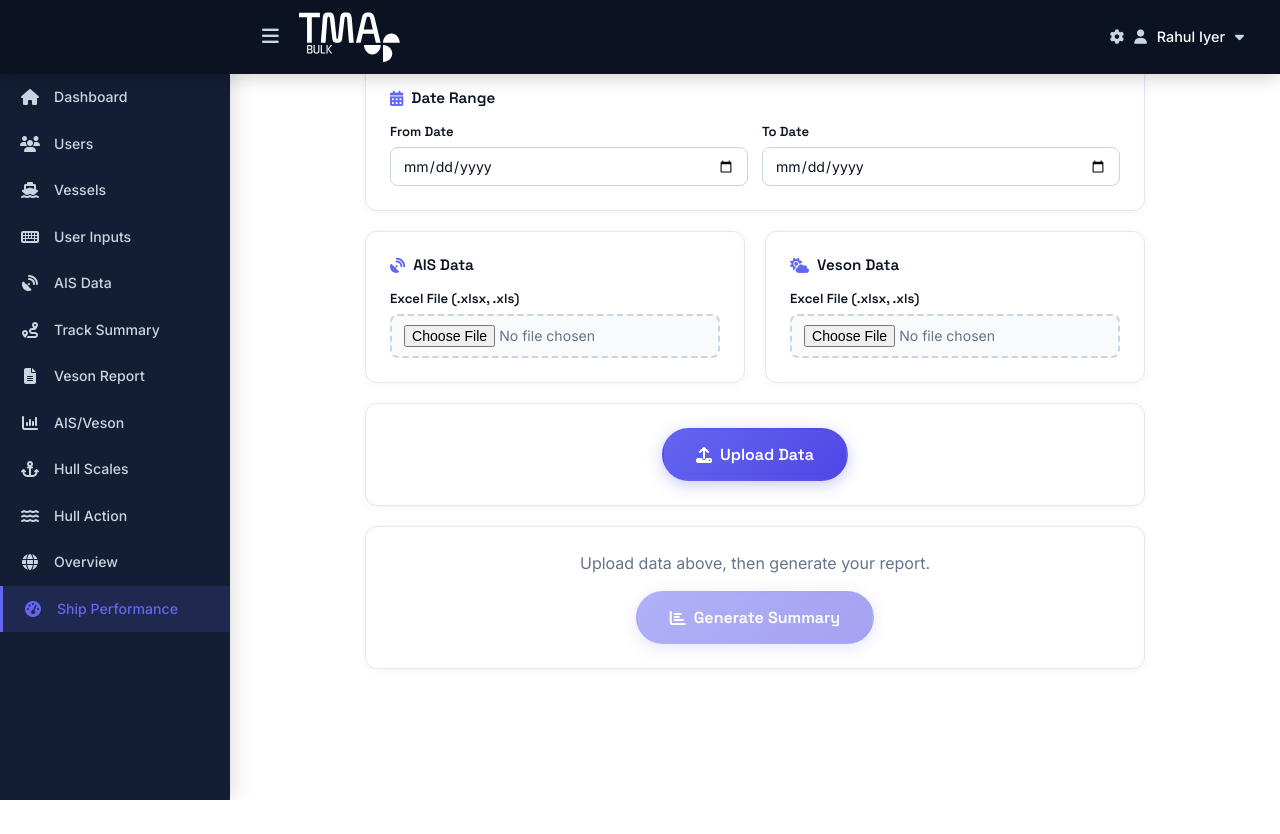
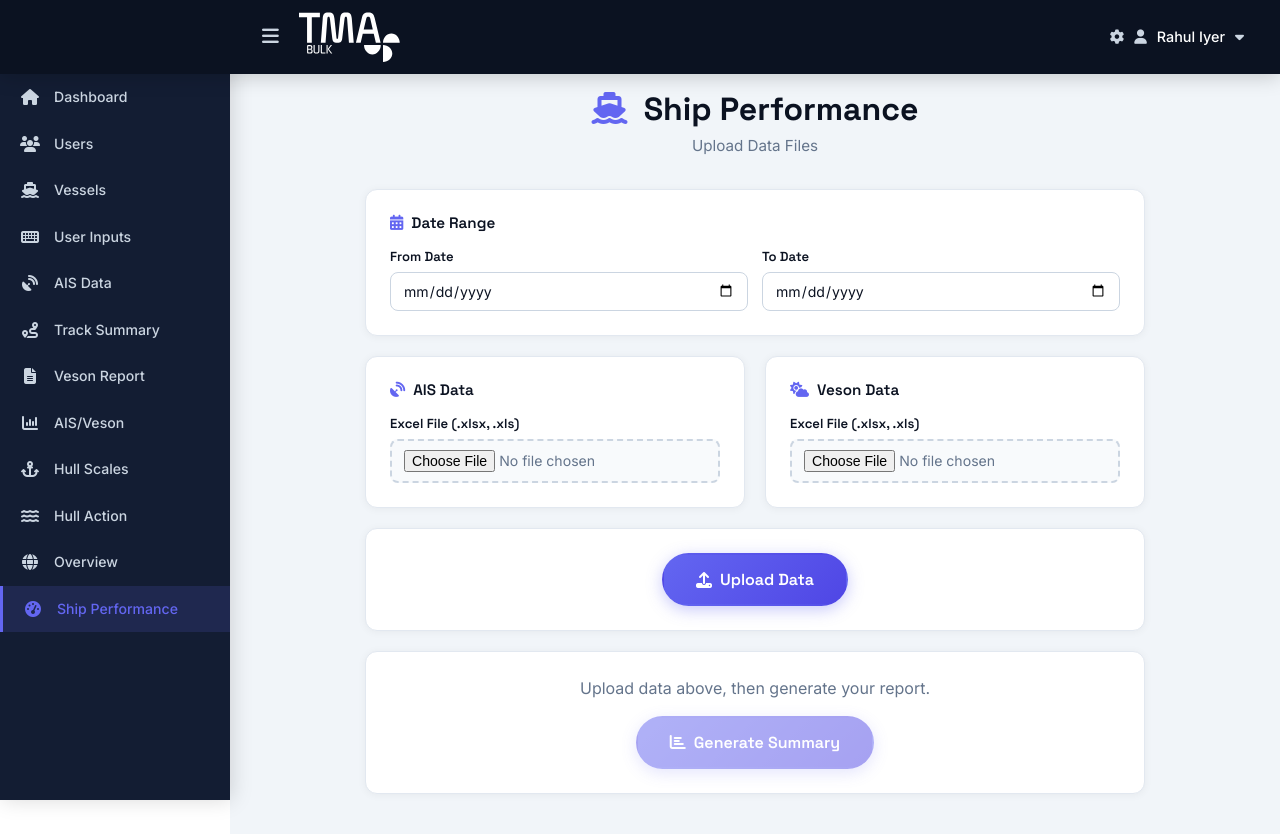
Before and after one commit to manisvs5550/tmabulk360, a Flask app: page /ship-performance in a window 1280 px wide. Before the commit the page ends 800 px from the top, so only its background shows below. Run offline with Flask 3, Linux system fonts and the light colour scheme; the visitor is signed in with stand-in values (Sample User, id 1); parts of the project's set-up code (start-up, migrations or seed data) failed here and were passed over.

Commit message:
Fix: reduce workers to 1 for free tier, add missing sp-wrapper/sp-header/sp-body CSS and alert styles

```diff
--- a/gunicorn.conf.py
+++ b/gunicorn.conf.py
@@ -2,4 +2,4 @@ import os
 
 bind = f"0.0.0.0:{os.environ.get('PORT', '10000')}"
 timeout = 180
-workers = 2
+workers = 1
--- a/static/css/dashboard.css
+++ b/static/css/dashboard.css
@@ -468,3 +468,52 @@ body.sidebar-collapsed .dashboard-navbar {
     border-bottom: 2px solid var(--indigo);
     display: inline-block;
 }
+
+/* ---------- SP (Ship Performance) PAGE LAYOUT ---------- */
+.sp-wrapper {
+    padding: 90px 30px 40px;
+    min-height: 100vh;
+    background: var(--slate-100, #f1f5f9);
+}
+
+.sp-header {
+    text-align: center;
+    margin-bottom: 30px;
+}
+
+.sp-header h1 {
+    font-family: 'Space Grotesk', sans-serif;
+    font-size: clamp(1.5rem, 3vw, 2rem);
+    font-weight: 700;
+    color: var(--navy, #0b1221);
+    margin-bottom: 6px;
+}
+
+.sp-header h1 i {
+    color: var(--indigo, #6366f1);
+    margin-right: 8px;
+}
+
+.sp-header .subtitle {
+    font-family: 'Inter', sans-serif;
+    font-size: 0.95rem;
+    color: var(--slate-500, #64748b);
+}
+
+.sp-body {
+    max-width: 900px;
+    margin: 0 auto;
+}
+
+/* ---------- ALERT SUCCESS / DANGER ---------- */
+.alert-success {
+    background: rgba(16, 185, 129, 0.08);
+    color: #065f46;
+    border: 1px solid rgba(16, 185, 129, 0.2);
+}
+
+.alert-danger {
+    background: rgba(244, 63, 94, 0.08);
+    color: #9f1239;
+    border: 1px solid rgba(244, 63, 94, 0.2);
+}
```
